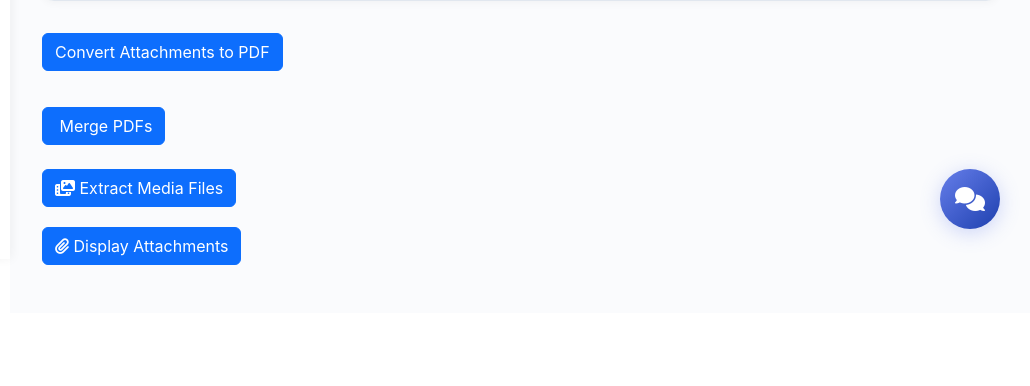
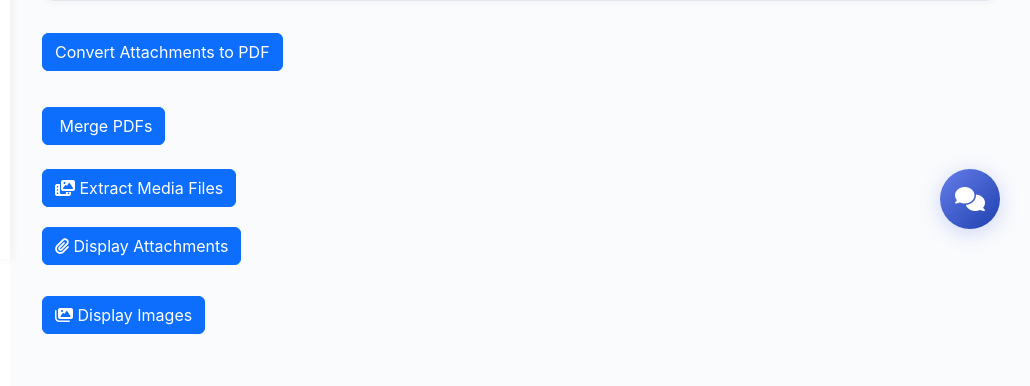
Before and after one commit to antonie-riziki/ReSure-AI, a Django app: page /message-analysis/ in a window 1280 px wide. Shown: the part 541-927 px from the top of the page, without its empty margins (250-1280 px from the left). Before the commit the page ends 806 px from the top, so only its background shows below. Run offline with Django 5.2, Linux system fonts and the light colour scheme.

Commit message:
uploaded the image display logic

```diff
--- a/Resure_AI/Resure_AI/settings.py
+++ b/Resure_AI/Resure_AI/settings.py
@@ -126,7 +126,7 @@ STATICFILES_DIRS = (
 
 # Media files
 MEDIA_URL = '/media/'
-MEDIA_ROOT = os.path.join(BASE_DIR, 'static/img')
+MEDIA_ROOT = os.path.join(BASE_DIR, 'users_data')
 
 REST_FRAMEWORK = {
     # Use Django's standard `django.contrib.auth` permissions,
--- a/Resure_AI/Resure_app/templates/message-analysis.html
+++ b/Resure_AI/Resure_app/templates/message-analysis.html
@@ -506,6 +506,15 @@
         </div>
 
 
+        <!-- Display Images Section -->
+        <div style="padding-top: 15px; padding-bottom: 20px;">
+            <button id="displayImagesBtn" class="btn btn-primary">
+                <i class="fas fa-images"></i> Display Images
+            </button>
+        </div>
+
+
+
 
 
 
@@ -524,11 +533,14 @@
             </div>
             <div class="card-body">
                 <div id="imagesCarousel"
-                    style="display: flex; gap: 15px; overflow-x: auto; scroll-behavior: smooth; white-space: nowrap;">
+                    style="display: flex; gap: 15px; overflow: hidden; scroll-behavior: smooth; width: 100%;">
                     <!-- JS will inject images here -->
                 </div>
             </div>
         </div>
+
+
+
 
 
         <!-- Analysis & Insights Section -->
@@ -960,42 +972,24 @@
             });
     });
 
-    // Image carousel functionality
-    function loadExtractedImages(userId = "user123") {
-        fetch(`/extract_images/?user_id=${userId}`)
-            .then(res => res.json())
-            .then(data => {
-                if (data.status === "success" && data.images.length > 0) {
-                    const carousel = document.getElementById("imagesCarousel");
-                    carousel.innerHTML = "";
 
-                    data.images.forEach(imgUrl => {
-                        const item = `
-                            <div style="flex: 0 0 auto;">
-                                <img src="${imgUrl}"
-                                    alt="Extracted Image"
-                                    style="max-height: 200px; border-radius: 8px; box-shadow: 0 2px 6px rgba(0,0,0,0.2);">
-                            </div>
-                        `;
-                        carousel.insertAdjacentHTML("beforeend", item);
-                    });
 
-                    document.getElementById("imagesSection").style.display = "block";
-                } else {
-                    console.log("No images found.");
-                }
-            })
-            .catch(err => console.error("Error loading images:", err));
+    // Display images button logic
+    function displayExtractedImages(images) {
+        const carousel = document.getElementById("imagesCarousel");
+        carousel.innerHTML = ""; // Clear old content
+
+        images.forEach(imgUrl => {
+            const imgElem = document.createElement("img");
+            imgElem.src = imgUrl;
+            imgElem.style.height = "200px"; // standard height
+            imgElem.style.objectFit = "contain";
+            imgElem.classList.add("me-3");
+            carousel.appendChild(imgElem);
+        });
+
+        document.getElementById("imagesSection").style.display = "block";
     }
-
-    // Carousel navigation
-    document.getElementById("prevImageBtn").addEventListener("click", () => {
-        document.getElementById("imagesCarousel").scrollBy({ left: -250, behavior: "smooth" });
-    });
-
-    document.getElementById("nextImageBtn").addEventListener("click", () => {
-        document.getElementById("imagesCarousel").scrollBy({ left: 250, behavior: "smooth" });
-    });
 
 
     </script>
--- a/Resure_AI/Resure_app/views.py
+++ b/Resure_AI/Resure_app/views.py
@@ -5,6 +5,7 @@ from django.core.files.storage import FileSystemStorage
 from django.http import JsonResponse, HttpResponse
 from django.views.decorators.http import require_POST
 from django.views.decorators.csrf import csrf_exempt
+from django.conf import settings
 from django.contrib import messages
 from django.shortcuts import render, redirect, get_object_or_404
 import africastalking
@@ -362,18 +363,7 @@ def merge_pdfs(user_id: str, base_dir: str = "users_data", output_name: str = "m
 
 
 
-
 def extract_images_only(user_id: str, base_dir: str = "users_data", merged_file: str = "merged.pdf"):
-    """
-    Extracts relevant images from a merged PDF.
-
-    - Skips very small logos/icons (width/height < 100px).
-    - Skips nearly blank images (avg brightness > 245).
-    - Saves filtered images into the user's attachment folder.
-
-    Returns:
-        dict: {"images": [list of saved image paths]}
-    """
     attach_dir = os.path.join(base_dir, user_id, "attachments")
     pdf_path = os.path.join(attach_dir, merged_file)
 
@@ -381,8 +371,8 @@ def extract_images_only(user_id: str, base_dir: str = "users_data", merged_file:
         raise FileNotFoundError(f"Merged PDF not found: {pdf_path}")
 
     results = {"images": []}
+    doc = fitz.open(pdf_path)
 
-    doc = fitz.open(pdf_path)
     for page_num in range(len(doc)):
         for img_index, img in enumerate(doc.get_page_images(page_num), start=1):
             xref = img[0]
@@ -392,27 +382,20 @@ def extract_images_only(user_id: str, base_dir: str = "users_data", merged_file:
 
             pil_img = Image.open(io.BytesIO(image_bytes))
             w, h = pil_img.size
-
-            # Skip small logos/icons
             if w < 100 or h < 100:
                 continue
 
-            # Skip nearly white/blank images
-            img_array = np.array(pil_img.convert("L"))
-            avg_brightness = img_array.mean()
-            if avg_brightness > 245:
-                continue
-
-            # Save relevant image
-            img_name = f"relevant_image_page{page_num+1}_{img_index}.{ext}"
+            img_name = f"extracted_page{page_num+1}_{img_index}.{ext}"
             img_path = os.path.join(attach_dir, img_name)
             pil_img.save(img_path)
-            results["images"].append(img_path)
+
+            # Convert path to URL
+            img_url = f"/media/{user_id}/attachments/{img_name}"
+            results["images"].append(img_url)
 
     doc.close()
+    return results
 
-    print(f"✅ Extracted {len(results['images'])} relevant images")
-    return results
 
 
 
@@ -685,15 +668,25 @@ def download_attachment(request):
 def extract_images_view(request):
     if request.method == "POST":
         user_id = request.POST.get("user_id", "user123")
+        print(f"Extracting images for user_id={user_id}")  # Debug log
 
         try:
             results = extract_images_only(user_id=user_id)
-            return JsonResponse({"status": "success", "images": results["images"]})
+            print(f"Extracted images: {results['images']}")
+
+            # Convert file system paths -> URLs
+            image_urls = []
+            for path in results["images"]:
+                rel_path = os.path.relpath(path, settings.MEDIA_ROOT)
+                url = settings.MEDIA_URL + rel_path.replace("\\", "/")
+                image_urls.append(url)
+
+            return JsonResponse({"status": "success", "images": image_urls})
         except Exception as e:
+            print(f"Error extracting images: {e}")
             return JsonResponse({"status": "error", "message": str(e)})
 
     return JsonResponse({"status": "error", "message": "Invalid request"})
-
 
 
 
```
Also changed, not shown: Resure_AI/Resure_app/urls.py (line endings or trailing spaces), Resure_AI/media/attachments/user123/user123_image_11_1.jpeg (added), Resure_AI/media/attachments/user123/user123_image_11_2.jpeg (added), Resure_AI/media/attachments/user123/user123_image_11_3.jpeg (added), Resure_AI/media/attachments/user123/user123_image_12_1.jpeg (added), Resure_AI/media/attachments/user123/user123_image_12_2.jpeg (added), Resure_AI/media/attachments/user123/user123_image_12_3.jpeg (added), Resure_AI/media/attachments/user123/user123_image_12_4.jpeg (added), Resure_AI/media/attachments/user123/user123_image_13_1.jpeg (added), Resure_AI/media/attachments/user123/user123_image_13_2.jpeg (added), Resure_AI/media/attachments/user123/user123_image_13_3.jpeg (added), Resure_AI/media/attachments/user123/user123_image_13_4.jpeg (added), Resure_AI/media/attachments/user123/user123_image_14_1.jpeg (added), Resure_AI/media/attachments/user123/user123_image_14_2.jpeg (added), 3 more files.
